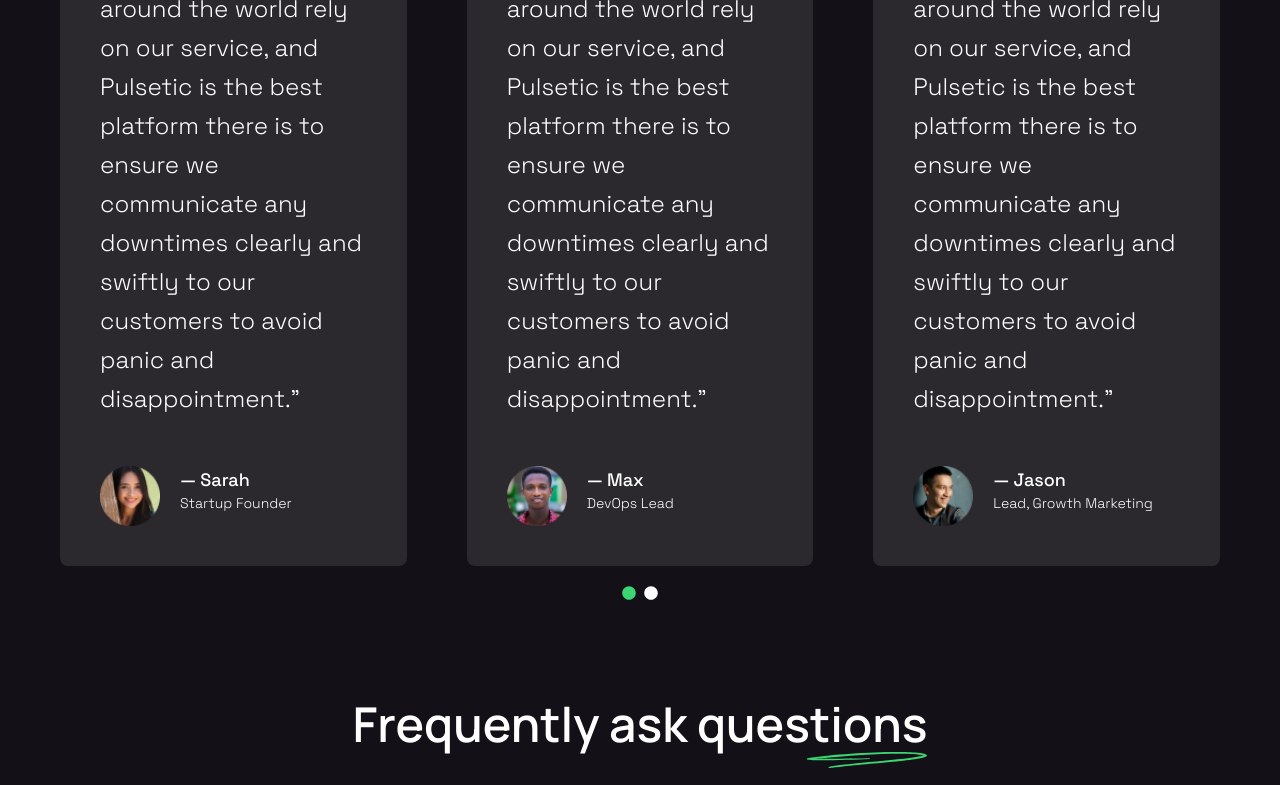
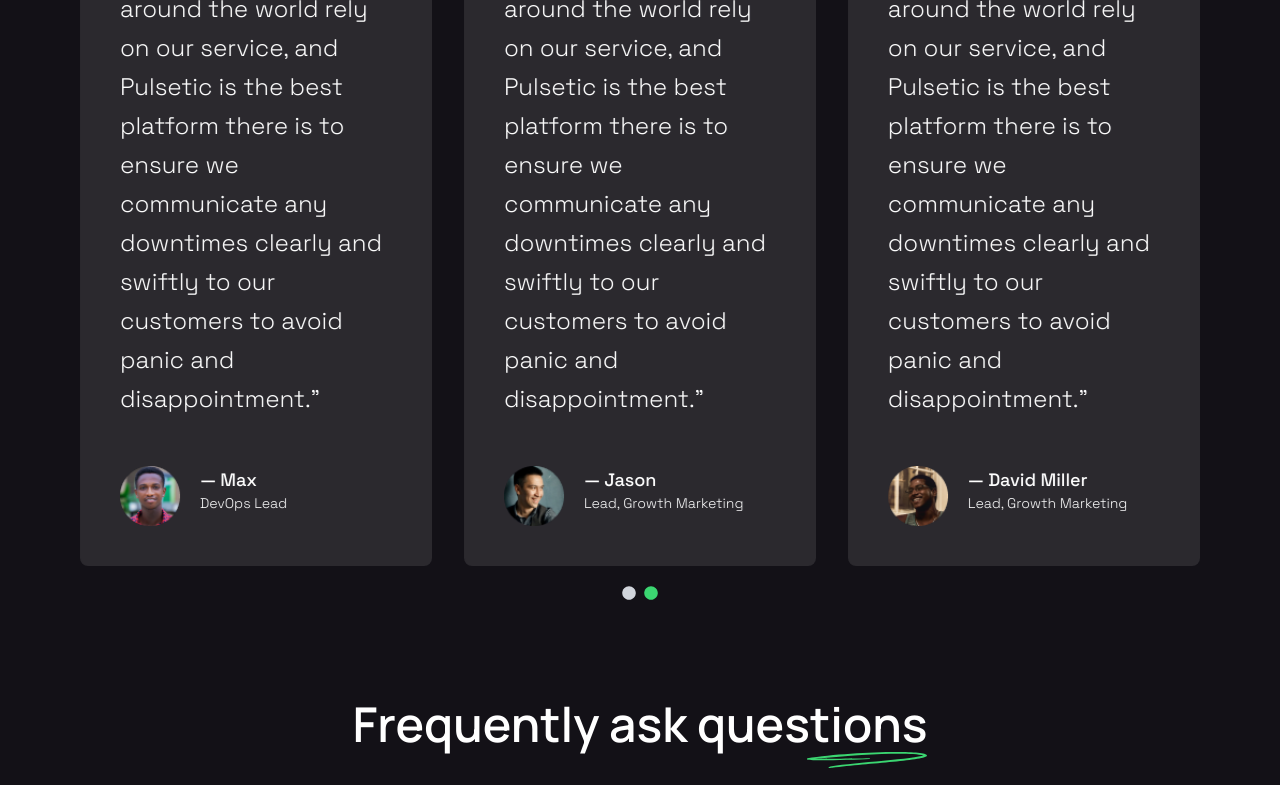
Before and after one commit to dkvaghela25/techsonar-clone, a React (Vite) app: page / in a window 1280 px wide. Shown: the part 3995-4780 px from the top of the page. Built offline with nearby package versions, Linux system fonts and the light colour scheme.

Commit message:
Completed animations in carousel

```diff
--- a/src/components/Reviews/Review.jsx
+++ b/src/components/Reviews/Review.jsx
@@ -1,7 +1,8 @@
 const Review = ({ review }) => {
     const { profilePicture, userName, role, reviewDescription } = review;
     return (
-        <li className="bg-secondary-bg/10 backdrop-blur-md p-10 max-lg:p-6 rounded-lg">
+        <div class="shrink-0 px-4 w-[33.33%] min-w-[33.33%] sm:max-xl:w-[50%] sm:max-xl:min-w-[50%] max-sm:w-full max-sm:min-w-full ">
+            <div className="bg-secondary-bg/10 backdrop-blur-md p-10 max-lg:p-6 rounded-lg">
                 <div className="text-2xl max-lg:text-lg font-light leading-9.75 max-lg:leading-7.25 mb-12 max-lg:mb-6">"{reviewDescription}"</div>
                 <div className="flex gap-5">
                     <img className="w-15 max-lg:w-11" src={profilePicture} alt="" />
@@ -12,7 +13,8 @@ const Review = ({ review }) => {
                         <div className="text-sm font-light">{role}</div>
                     </div>
                 </div>
-        </li>
+            </div>
+        </div>
     );
 };
 
--- a/src/components/Reviews/Reviews.jsx
+++ b/src/components/Reviews/Reviews.jsx
@@ -1,7 +1,7 @@
 
 import { reviews } from "../../constants";
 import Title from "../ui/Title";
-import Carousal from "../ui/Carousal";
+import Carousel from "../ui/Carousel";
 
 const Reviews = ({ref}) => {
     return (
@@ -9,7 +9,7 @@ const Reviews = ({ref}) => {
             <Title
                 title="TechSonar customers"
             />
-            <Carousal items={reviews} />
+            <Carousel items={reviews} />
         </div>
     );
 };
--- a/src/components/ui/Carousal.jsx
+++ /dev/null
@@ -1,56 +0,0 @@
-import { useEffect, useState } from "react";
-import Review from "../Reviews/Review";
-import { FaCircle } from "react-icons/fa";
-import useWindowWidth from "../../hooks/useWindowWidth";
-
-const Carousal = ({ items }) => {
-
-    const width = useWindowWidth();
-
-    const totalDisplayItems = (() => {
-        if (width <= 600) {
-            return 1;
-        } else if (width > 600 && width <= 1024) {
-            return 2;
-        } else {
-            return 3;
-        }
-    })();
-
-    const totalItems = items.length;
-    const [displayItems, setDisplayItems] = useState([]);
-    const [currIndex, setCurrIndex] = useState(0);
-    const indicators = Math.ceil(totalItems / totalDisplayItems);
-
-    useEffect(() => {
-        setDisplayItems(items.slice(currIndex, currIndex + totalDisplayItems))
-    }, [currIndex, items, totalDisplayItems])
-
-    // useEffect(() => {
-
-    //     const id = setInterval(() => {
-    //         setCurrIndex(prev => prev === indicators - 1 ? 0 : prev + 1)
-    //     }, 1000)
-
-    //     return () => clearInterval(id);
-
-    // }, [])
-
-    return (
-        <div className="flex flex-col gap-5 items-center mt-18">
-            <ul className={`w-full grid grid-cols-${totalDisplayItems} gap-15 sm:max-lg:gap-5`}>
-                {displayItems.map((item, index) => (
-                    <Review key={index} review={item} />
-                ))}
-            </ul>
-
-            <ul className="flex gap-2">
-                {Array.from({ length: indicators }).map((_, index) => (
-                    <FaCircle onClick={() => setCurrIndex(index)} className={`text-sm max-sm:text-xs ${currIndex === index ? "text-primary-button-bg" : ""}`} key={index} />
-                ))}
-            </ul>
-        </div>
-    );
-};
-
-export default Carousal;
--- /dev/null
+++ b/src/components/ui/Carousel.jsx
@@ -0,0 +1,54 @@
+import { useEffect, useState } from "react";
+import Review from "../Reviews/Review";
+import { FaCircle } from "react-icons/fa";
+import useWindowWidth from "../../hooks/useWindowWidth";
+
+const Carousel = ({ items }) => {
+    const width = useWindowWidth();
+
+    const totalDisplayItems = width <= 600 ? 1 : width <= 1024 ? 2 : 3;
+    const totalItems = items.length;
+    const [currIndex, setCurrIndex] = useState(0);
+    const indicators = Math.ceil(totalItems / totalDisplayItems);
+
+    const shiftInPercentage = currIndex * (totalDisplayItems == 1 || totalDisplayItems == 2 ? 100 : 33.33);
+
+    useEffect(() => {
+        const id = setInterval(() => {
+            setCurrIndex((prev) => (prev >= indicators - 1 ? 0 : prev + 1));
+        }, 4000);
+        return () => clearInterval(id);
+    }, [indicators]);
+
+    return (
+        <div className=" w-[90vw]">
+            <div className="flex flex-col gap-5 items-center mt-18 overflow-hidden">
+                <div className="w-full">
+                    <div
+                        className={`flex transition-transform duration-500 ease-in-out `}
+                        style={{
+                            transform: `translateX(-${shiftInPercentage}%)`
+                        }}
+                    >
+                        {items.map((item, index) => (
+                            <Review key={index} review={item} totalDisplayItems={totalDisplayItems} />
+                        ))}
+                    </div>
+                </div>
+
+                <ul className="flex gap-2">
+                    {Array.from({ length: indicators }).map((_, index) => (
+                        <FaCircle
+                            key={index}
+                            onClick={() => setCurrIndex(index)}
+                            className={`cursor-pointer text-sm max-sm:text-xs transition-colors ${currIndex === index ? "text-primary-button-bg" : "text-gray-300"
+                                }`}
+                        />
+                    ))}
+                </ul>
+            </div>
+        </div>
+    );
+};
+
+export default Carousel;
```
Lines whose indentation alone changed are shown as unchanged.
